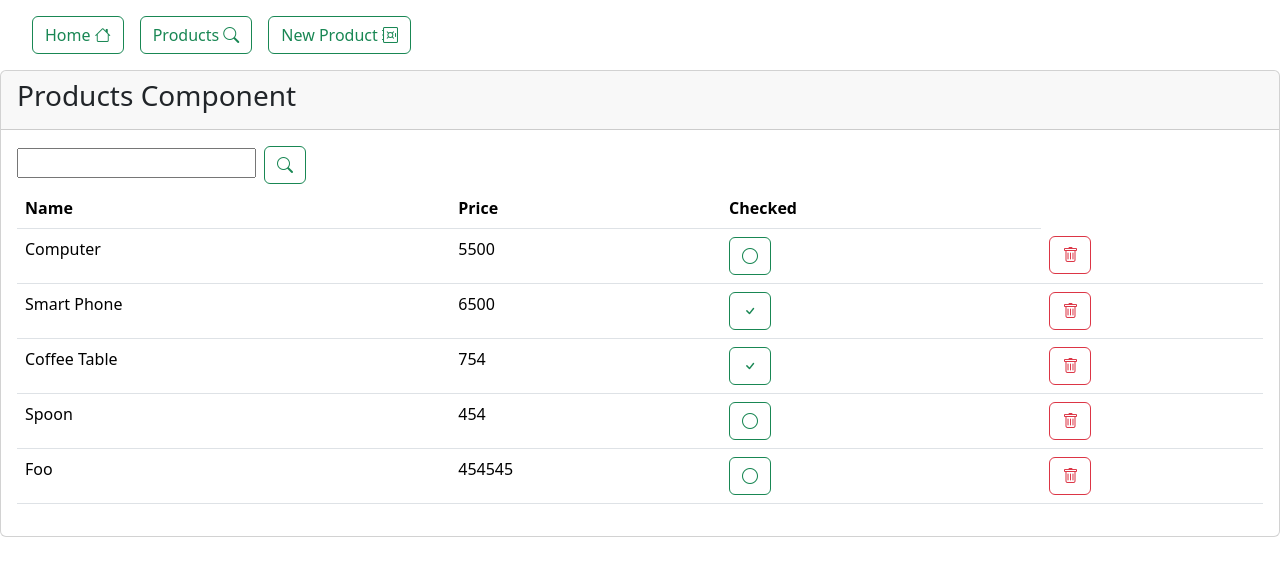
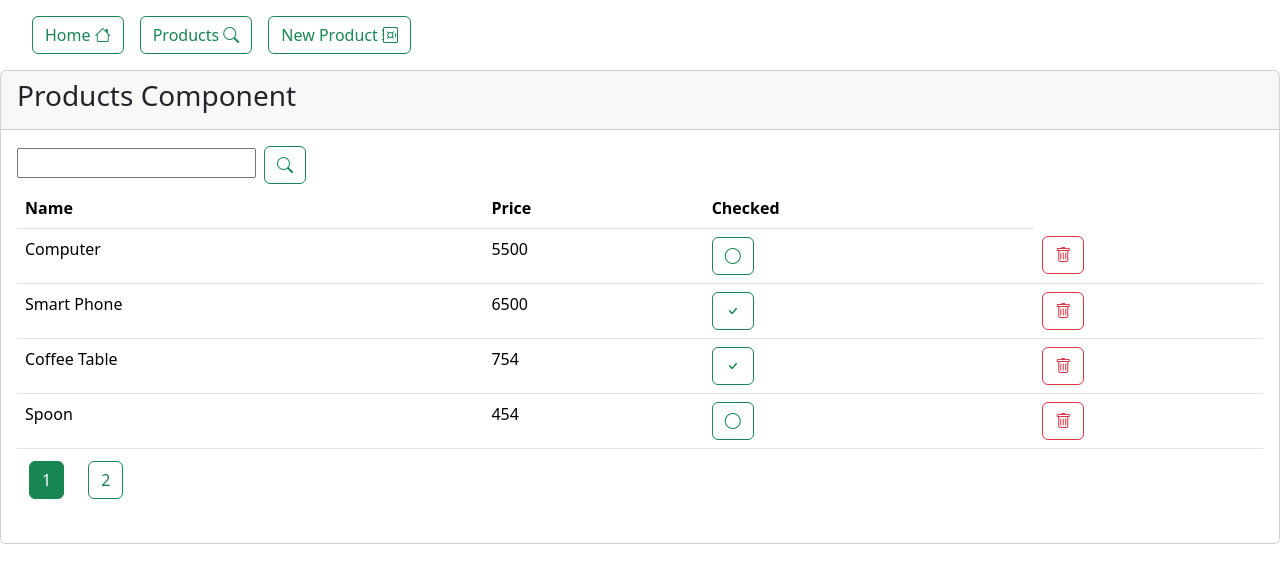
Before and after one commit to mehdicharife/enset-app, an Angular app: page /products in a window 1280 px wide. Shown: the top 582 px of the page. Built offline with nearby package versions, Linux system fonts and the light colour scheme; data requests are answered from the project's data file.

Commit message:
product pagination

```diff
--- a/src/app/components/new-product/new-product.component.html
+++ b/src/app/components/new-product/new-product.component.html
@@ -6,7 +6,6 @@
     <div class="card-body">
       <div class="row">
         <div class="col-md-6">
-          {{ productForm.value | json}}
           <form [formGroup]="productForm" (ngSubmit)="saveProduct()">
             <div class="mb-3">
               <label class="form-label">Name</label>
--- a/src/app/components/products/products.component.html
+++ b/src/app/components/products/products.component.html
@@ -33,6 +33,17 @@
             </td>
           </tr>
         </tbody>
+        <tfoot>
+          <ul class="nav nav-pills">
+            <li *ngFor="let page of [].constructor(pagesCount); let pageIndex = index;" class="m-1">
+              <button
+                (click)="switchToProductsPage(pageIndex + 1)"
+                [class]="pageIndex + 1 == currentPage? 'btn btn-success' : 'btn btn-outline-success'">
+                {{ pageIndex + 1 }}
+              </button>
+            </li>
+          </ul>
+        </tfoot>
       </table>
     </div>
   </div>
--- a/src/app/components/products/products.component.ts
+++ b/src/app/components/products/products.component.ts
@@ -12,8 +12,13 @@ import {FormsModule} from "@angular/forms";
   styleUrl: './products.component.css'
 })
 export class ProductsComponent implements OnInit{
+  private productService : ProductService;
   products : Array<Product> = [];
-  private productService : ProductService;
+
+  public productPerPageCount : number = 4;
+  public pagesCount : number = 1;
+  public currentPage : number = 1;
+
   public keyword! : string;
 
   constructor(productService : ProductService) {
@@ -21,12 +26,15 @@ export class ProductsComponent implements OnInit{
   }
 
   ngOnInit() {
-    this.setProducts();
+    this.setProductsFromPage(1, this.productPerPageCount);
   }
 
-  setProducts() {
-    this.productService.getProducts().subscribe({
-      next : value => this.products = value,
+  setProductsFromPage(page:number, pageSize:number) {
+    this.productService.getProductsPage(page, pageSize).subscribe({
+      next : (response) => {
+        this.products = response.body as Product[];
+        this.pagesCount = Math.ceil(parseInt(response.headers.get('x-total-count') as string) / this.productPerPageCount);
+      },
       error : err => console.log(err)
     });
   }
@@ -51,4 +59,9 @@ export class ProductsComponent implements OnInit{
       error : err => { console.log(err) }
     })
   }
+
+  switchToProductsPage(pageIndex : number) {
+    this.setProductsFromPage(pageIndex, this.productPerPageCount);
+    this.currentPage = pageIndex;
+  }
 }
--- a/src/app/services/product.service.ts
+++ b/src/app/services/product.service.ts
@@ -1,5 +1,5 @@
 import { Injectable } from '@angular/core';
-import {HttpClient} from "@angular/common/http";
+import {HttpClient, HttpResponse} from "@angular/common/http";
 import {Observable} from "rxjs";
 import {Product} from "../model/product.model";
 
@@ -33,4 +33,9 @@ export class ProductService {
   public searchProducts(keyword : string) : Observable<Array<Product>> {
     return this.httpClient.get<Array<Product>>(`http://localhost:8089/products?name_like=${keyword}`);
   }
+
+  public getProductsPage(page:number, pageSize:number) : Observable<HttpResponse<Array<Product>>> {
+    return this.httpClient.get<Array<Product>>(`http://localhost:8089/products?_page=${page}&_limit=${pageSize}`,
+                            {observe: 'response'});
+  }
 }
```
